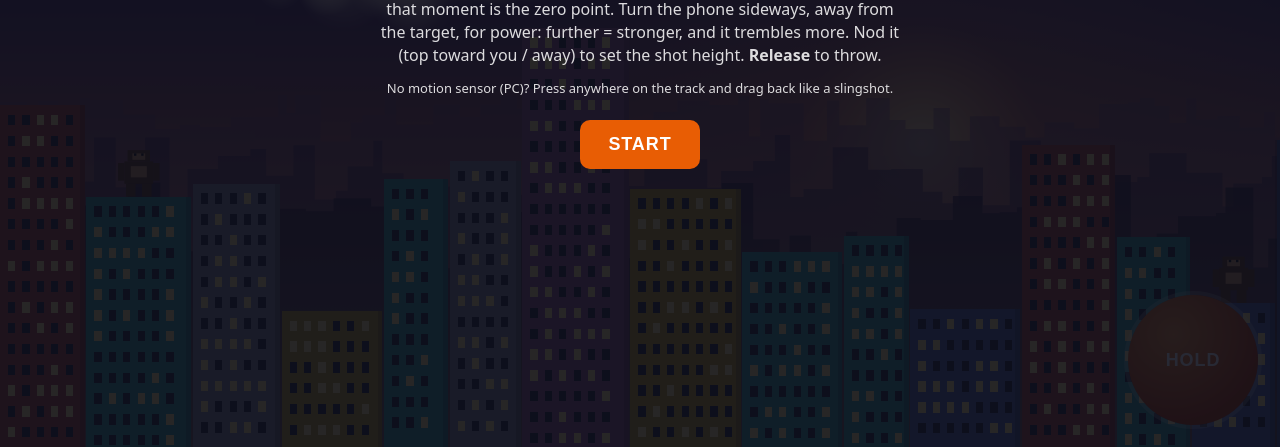
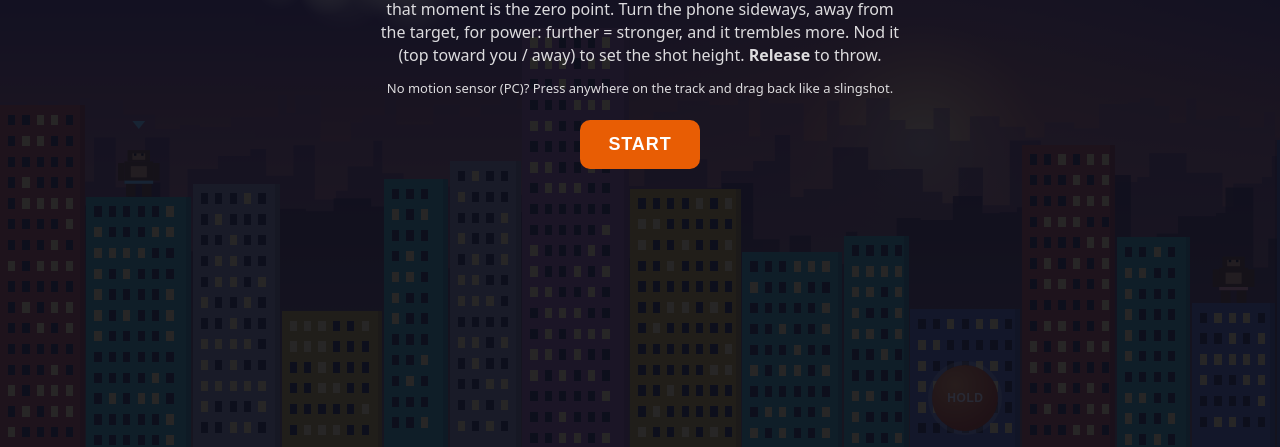
Before and after one commit to elefantistvan-creator/gorillas_amc, a plain HTML site: page index.html in a window 1280 px wide. Shown: the part 353-800 px from the top of the page. Drawn offline with Linux system fonts and the light colour scheme.

Commit message:
Gameplay: 2 players take turns, score, new track after a hit; time-dependent tremble with max; smaller HOLD button moved inward
Co-Authored-By: Claude Opus 5.5 <noreply@anthropic.com>
Claude-Session: https://claude.ai/code/session_015YLqYxFEoKNzMtsmrUJneN

```diff
--- a/index.html
+++ b/index.html
@@ -15,12 +15,12 @@
   .btn{position:fixed;border:0;color:#fff;font-weight:700;letter-spacing:.05em;
     background:rgba(20,24,40,.55);border-radius:10px;padding:10px 14px;font-size:14px;
     -webkit-tap-highlight-color:transparent}
-  #shoot{bottom:22px;width:130px;height:130px;border-radius:50%;font-size:18px;
+  #shoot{bottom:16px;width:66px;height:66px;border-radius:50%;font-size:12px;padding:0;
     background:radial-gradient(circle at 35% 30%,#ff9a3c,#c2410c 70%);
     box-shadow:0 0 0 4px rgba(255,255,255,.25)}
-  #shoot.right{right:22px} #shoot.left{left:22px}
+  #shoot.right{right:22vw} #shoot.left{left:22vw}
   #shoot.held{background:radial-gradient(circle at 35% 30%,#ffd166,#e85d04 70%);
-    box-shadow:0 0 0 8px rgba(255,209,102,.45)}
+    box-shadow:0 0 0 6px rgba(255,209,102,.45)}
   #top{position:fixed;top:10px;right:10px;display:flex;gap:8px}
   #top .btn{position:static}
   #panel{position:fixed;top:56px;right:10px;width:290px;max-height:calc(100vh - 70px);
@@ -44,7 +44,7 @@
 <button id="shoot" class="btn right">HOLD</button>
 <div id="top">
   <button class="btn" id="bNew">NEW TRACK</button>
-  <button class="btn" id="bCal">ZERO</button>
+  <button class="btn" id="bCal">RESET</button>
   <button class="btn" id="bSet">⚙</button>
 </div>
 <div id="panel">
@@ -59,6 +59,7 @@
   <label>Max tilt (gravity) <span><input type="range" id="sTilt" min="2" max="9" step="0.5"><b id="vTilt"></b></span></label>
   <label>Max throw speed <span><input type="range" id="sSpeed" min="600" max="1800" step="50"><b id="vSpeed"></b></span></label>
   <label>Tremble <span><input type="range" id="sTremble" min="0" max="2" step="0.1"><b id="vTremble"></b></span></label>
+  <label>Tremble max (long aim) <span><input type="range" id="sTrMax" min="1" max="8" step="0.5"><b id="vTrMax"></b></span></label>
   <label>Gravity <span><input type="range" id="sGrav" min="400" max="1600" step="50"><b id="vGrav"></b></span></label>
   <label>Smoothing <span><input type="range" id="sSmooth" min="0.05" max="1" step="0.05"><b id="vSmooth"></b></span></label>
   <label>Vibration <input type="checkbox" id="cVib"></label>
@@ -83,7 +84,7 @@
 <script>
 'use strict';
 // ---------- settings ----------
-const DEF={ver:5,src:'split',spTurn:30,spTilt:30,moveX:20,moveY:15,leak:1.5,turn:25,tilt:5,speed:1150,tremble:1,grav:900,smooth:0.3,vib:true,invX:false,invY:false,prev:true,wind:true,left:false};
+const DEF={ver:6,trMax:4,src:'split',spTurn:30,spTilt:30,moveX:20,moveY:15,leak:1.5,turn:25,tilt:5,speed:1150,tremble:1,grav:900,smooth:0.3,vib:true,invX:false,invY:false,prev:true,wind:true,left:false};
 let S=Object.assign({},DEF);
 try{const j=JSON.parse(localStorage.getItem('amc_settings')||'null'); if(j && j.ver===DEF.ver) Object.assign(S,j);}catch(e){}
 function saveS(){try{localStorage.setItem('amc_settings',JSON.stringify(S));}catch(e){}}
@@ -146,7 +147,14 @@ function buildBg(){
 // ---------- buildings (the "cheap" layer) ----------
 const PAL=['#3aa6a0','#b5473a','#8a8f99','#c9a227','#5d6fb0','#9c5d8a'];
 let blds=[], craters=[], bCanvas=null, bCtx=null;
-let monkey={x:0,y:0}, target={x:0,y:0,alive:true};
+let monkey={x:0,y:0,alive:true}, target={x:0,y:0,alive:true};
+// game: two apes take turns. turn 0 = left ape (P1) throws right, turn 1 = right ape (P2) throws left
+let turn=0, score=[0,0], roundOver=false, nextStarter=1, turnWait=0;
+function shooter(){ return turn?target:monkey; }
+function victim(){ return turn?monkey:target; }
+function side(){ return turn?-1:1; }
+function handOf(ape,sd){ return {x:ape.x+sd*HAND.dx, y:ape.y+HAND.dy}; }
+const PCOL=['#7dd3fc','#fca5a5'];
 function newTrack(){
   blds=[]; craters=[];
   let x=0;
@@ -156,8 +164,9 @@ function newTrack(){
     blds.push({x,y:WH-h,w,h,col:PAL[Math.floor(Math.random()*PAL.length)]}); x+=w+2;
   }
   const mb=blds[1], tb=blds[blds.length-2];
-  monkey={x:mb.x+mb.w/2,y:mb.y};
+  monkey={x:mb.x+mb.w/2,y:mb.y,alive:true};
   target={x:tb.x+tb.w/2,y:tb.y,alive:true};
+  roundOver=false; turnWait=0;
   wind = S.wind ? Math.round((Math.random()*2-1)*120) : 0;
   drawBuildings(); initClouds(); banana=null; parts=[]; trail=[];
 }
@@ -187,8 +196,8 @@ function solidAt(x,y){
 }
 
 // ---------- gorilla sprite (blocky, own design) ----------
-function drawApe(x,y,armUp,flash){
-  ctx.save(); ctx.translate(x,y);
+function drawApe(x,y,armUp,flash,dir,pc){
+  ctx.save(); ctx.translate(x,y); if(dir<0) ctx.scale(-1,1);
   const c=flash?'#fff':'#6b3f1d', f='#d9a066';
   ctx.fillStyle=c;
   ctx.fillRect(-14,-58,28,14);      // head
@@ -198,6 +207,7 @@ function drawApe(x,y,armUp,flash){
   if(armUp){ ctx.fillRect(18,-62,8,22);} else { ctx.fillRect(18,-42,8,22);} // throwing arm
   ctx.fillStyle=f; ctx.fillRect(-8,-54,16,8); ctx.fillRect(-10,-38,20,14);
   ctx.fillStyle='#111'; ctx.fillRect(-6,-54,3,3); ctx.fillRect(3,-54,3,3);
+  if(pc){ ctx.fillStyle=pc; ctx.fillRect(-18,-20,36,4); } // player belt
   ctx.restore();
 }
 const HAND={dx:22,dy:-60};
@@ -278,7 +288,7 @@ const nPh=[Math.random()*6,Math.random()*6,Math.random()*6,Math.random()*6];
 function noise(t,o){ return Math.sin(t*13.1+nPh[o])*.5+Math.sin(t*21.7+nPh[o+1])*.3+Math.sin(t*34.3+nPh[o]*2)*.2; }
 
 function startHold(){
-  if(banana) return;
+  if(banana||roundOver||turnWait>0) return;
   holding=true; holdT0=performance.now();
   if(hasSensor && !mouseMode){ ref={x:g.x,y:g.y,z:g.z}; rot.x=0; rot.y=0; gsm.x=0; gsm.y=0; mv.vx=mv.vy=mv.px=mv.py=0; R0=(hasOri&&ori)?rotMat(ori.a,ori.b,ori.g):null; }
   vib(15);
@@ -288,7 +298,8 @@ function endHold(){
   if(!holding) return; holding=false; shootBtn.classList.remove('held');
   if(pull.t<0.05){ pushLog('cancel (no tension)'); return; }
   const v=pull.t*S.speed, a=pull.ang;
-  banana={x:monkey.x+HAND.dx,y:monkey.y+HAND.dy,vx:Math.cos(a)*v,vy:-Math.sin(a)*v,rot:0,t:0};
+  const hp=handOf(shooter(),side());
+  banana={x:hp.x,y:hp.y,vx:Math.cos(a)*v,vy:-Math.sin(a)*v,rot:0,t:0,by:turn};
   banana.shot={t:Math.round(pull.t*100),a:Math.round(a*180/Math.PI)};
   trail=[]; vib(30);
 }
@@ -304,22 +315,22 @@ function computePull(now){
     let rv={x:rot.x,y:rot.y};
     if(hasOri&&R0&&ori){ rv=relRotVec(R0,rotMat(ori.a,ori.b,ori.g)); }
     const r=toScreen({x:rv.x,y:rv.y});
-    let turn=-r.y, nod=r.x;               // turn away from the target = power, top toward you = higher
-    if(S.invX) turn=-turn; if(S.invY) nod=-nod;
-    const k=Math.min(1,S.smooth*2); gsm.x+=(turn-gsm.x)*k; gsm.y+=(nod-gsm.y)*k;
+    let tw=-r.y*side(), nod=r.x;          // turn away from the current target = power, top toward you = higher
+    if(S.invX) tw=-tw; if(S.invY) nod=-nod;
+    const k=Math.min(1,S.smooth*2); gsm.x+=(tw-gsm.x)*k; gsm.y+=(nod-gsm.y)*k;
     tension=Math.max(0,Math.min(1,(gsm.x-1)/(S.spTurn-1)));
     const h=Math.max(-1,Math.min(1,gsm.y/S.spTilt));
     const angDeg=Math.max(2,Math.min(85,45+h*43));
-    dirx=Math.cos(angDeg*Math.PI/180); diry=Math.sin(angDeg*Math.PI/180);
+    dirx=side()*Math.cos(angDeg*Math.PI/180); diry=Math.sin(angDeg*Math.PI/180);
     dx=gsm.x; dy=gsm.y;
   } else if(S.src==='move'){
     // sideways (away from the target) = tension, up/down = shot height. No rotation used.
-    let hx=-mv.px, vy=-mv.py;            // move left = pull, move down = higher shot
+    let hx=-mv.px*side(), vy=-mv.py;     // move away from the target = pull, move down = higher shot
     if(S.invX) hx=-hx; if(S.invY) vy=-vy;
     tension=Math.max(0,Math.min(1,hx/(S.moveX/100)));
     const h=Math.max(-1,Math.min(1,vy/(S.moveY/100)));
     const angDeg=Math.max(2,Math.min(85,45+h*43));
-    dirx=Math.cos(angDeg*Math.PI/180); diry=Math.sin(angDeg*Math.PI/180);
+    dirx=side()*Math.cos(angDeg*Math.PI/180); diry=Math.sin(angDeg*Math.PI/180);
     dx=mv.px*100; dy=mv.py*100;          // cm, for the debug panel
   } else if(S.src==='gyro' && (hasOri||hasGyro)){
     // rotation about screen x = pitch (top toward you), about screen y = turn left/right
@@ -344,8 +355,10 @@ function computePull(now){
     if(m>0.001){ dirx=-px/m; diry=-py/m; }
     dx=px; dy=py;
   }
-  // tremble: grows with tension²
-  const tt=now/1000, tr=S.tremble*tension*tension;
+  // tremble: grows with tension² and with aiming time (up to the menu max)
+  const held=(now-holdT0)/1000, tf=Math.min(S.trMax, 1+0.5*held);
+  pull.tf=tf;
+  const tt=now/1000, tr=S.tremble*tension*tension*tf;
   const angJ=tr*noise(tt,0)*(7*Math.PI/180);
   const tenJ=tr*noise(tt,2)*0.03;
   pull.ang=Math.atan2(diry,dirx)+angJ;
@@ -365,27 +378,35 @@ function step(dt){
     const sub=4, h=dt/sub;
     for(let i=0;i<sub&&banana;i++){
       b.vx+=wind*h; b.vy+=S.grav*h; b.x+=b.vx*h; b.y+=b.vy*h; b.rot+=h*14;
-      if(target.alive && Math.hypot(b.x-target.x,b.y-(target.y-30))<30){
-        boom(b.x,b.y,60,true); target.alive=false; hitText='HIT!'; hitT=1.8;
-        pushLog(`T ${b.shot.t}%  A ${b.shot.a}°  → HIT`); banana=null; break;
+      const me=b.by?target:monkey, foe=b.by?monkey:target, P=`P${b.by+1}`;
+      if(foe.alive && Math.hypot(b.x-foe.x,b.y-(foe.y-30))<30){
+        boom(b.x,b.y,60,true); foe.alive=false; score[b.by]++;
+        hitText=`${P} HIT!`; hitT=2.2; endRound();
+        pushLog(`${P} T ${b.shot.t}% A ${b.shot.a}° → HIT`); banana=null; break;
       }
-      if(b.t>0.25 && Math.hypot(b.x-monkey.x,b.y-(monkey.y-30))<26){
-        boom(b.x,b.y,50,true); hitText='OWN GOAL'; hitT=1.8;
-        pushLog(`T ${b.shot.t}%  A ${b.shot.a}°  → self`); banana=null; break;
+      if(b.t>0.25 && me.alive && Math.hypot(b.x-me.x,b.y-(me.y-30))<26){
+        boom(b.x,b.y,50,true); me.alive=false; score[1-b.by]++;
+        hitText='OWN GOAL'; hitT=2.2; endRound();
+        pushLog(`${P} T ${b.shot.t}% A ${b.shot.a}° → self`); banana=null; break;
       }
       if(solidAt(b.x,b.y)){
         boom(b.x,b.y,28,false);
-        const dist=Math.round(Math.abs(b.x-target.x));
-        pushLog(`T ${b.shot.t}%  A ${b.shot.a}°  → ${dist}px from target`); banana=null; break;
+        const dist=Math.round(Math.abs(b.x-foe.x));
+        pushLog(`${P} T ${b.shot.t}% A ${b.shot.a}° → ${dist}px off`); banana=null; nextTurn(); break;
       }
-      if(b.x<-300||b.x>WW+300){ pushLog(`T ${b.shot.t}%  A ${b.shot.a}°  → out`); banana=null; break; }
+      if(b.x<-300||b.x>WW+300){ pushLog(`${P} T ${b.shot.t}% A ${b.shot.a}° → out`); banana=null; nextTurn(); break; }
     }
     if(banana){ trail.push({x:b.x,y:b.y}); if(trail.length>28) trail.shift(); }
   }
   for(const p of parts){ p.vx*=0.98; p.vy+=600*dt; p.x+=p.vx*dt; p.y+=p.vy*dt; p.l-=dt; }
   parts=parts.filter(p=>p.l>0);
   if(flashT>0) flashT-=dt; if(hitT>0) hitT-=dt;
+  if(turnWait>0){ turnWait-=dt; if(turnWait<=0){ turnWait=0; if(roundOver){ newTrack(); turn=nextStarter; nextStarter=1-nextStarter; bannerT=1.2; } } }
+  if(bannerT>0) bannerT-=dt;
 }
+let bannerT=1.2;
+function nextTurn(){ turn=1-turn; turnWait=0.7; bannerT=1.4; }
+function endRound(){ roundOver=true; turnWait=2.4; }
 function boom(x,y,r,big){
   addCrater(x,y,r); flashT=big?0.35:0.18; vib(big?[60,40,90]:40);
   for(let i=0;i<(big?60:26);i++){
@@ -407,13 +428,16 @@ function render(now){
   ctx.imageSmoothingEnabled=true;
 
   // apes
-  const shakeA = holding ? S.tremble*pull.t*pull.t*2.5 : 0;
-  drawApe(monkey.x+(Math.random()-.5)*shakeA, monkey.y, holding, false);
-  if(target.alive) drawApe(target.x,target.y,false,false);
+  const shakeA = holding ? S.tremble*pull.t*pull.t*(pull.tf||1)*2.5 : 0;
+  const sh=shooter(), jx=(Math.random()-.5)*shakeA;
+  if(monkey.alive) drawApe(monkey.x+(sh===monkey?jx:0), monkey.y, holding&&turn===0, false, 1, PCOL[0]);
+  if(target.alive) drawApe(target.x+(sh===target?jx:0), target.y, holding&&turn===1, false, -1, PCOL[1]);
+  // whose turn: small marker over the shooter
+  if(!roundOver && !banana && sh.alive){ ctx.fillStyle=PCOL[turn]; ctx.beginPath(); const mx=sh.x, my=sh.y-84+Math.sin(now/200)*3; ctx.moveTo(mx-8,my-10); ctx.lineTo(mx+8,my-10); ctx.lineTo(mx,my); ctx.fill(); }
 
   // slingshot band + preview
   if(holding && pull.t>0){
-    const hx=monkey.x+HAND.dx, hy=monkey.y+HAND.dy;
+    const hp0=handOf(shooter(),side()), hx=hp0.x, hy=hp0.y;
     const L=20+pull.t*110;
     const px=hx-Math.cos(pull.ang)*L, py=hy+Math.sin(pull.ang)*L;
     const col=`hsl(${50-pull.t*50},100%,60%)`;
@@ -444,6 +468,13 @@ function render(now){
   // flash (drawn glow, no shadowBlur)
   if(flashT>0){ ctx.setTransform(1,0,0,1,0,0); ctx.fillStyle=`rgba(255,240,200,${flashT})`; ctx.fillRect(0,0,cv.width,cv.height); W2S(); }
   if(hitT>0){ ctx.font='bold 90px system-ui'; ctx.textAlign='center'; ctx.fillStyle=`rgba(255,209,102,${Math.min(1,hitT)})`; ctx.fillText(hitText,WW/2,300); }
+  else if(bannerT>0 && !roundOver){ ctx.font='bold 64px system-ui'; ctx.textAlign='center'; ctx.globalAlpha=Math.min(1,bannerT); ctx.fillStyle=PCOL[turn]; ctx.fillText(`PLAYER ${turn+1}`,WW/2,260); ctx.globalAlpha=1; }
+  // score
+  ctx.font='bold 40px system-ui'; ctx.textAlign='center';
+  ctx.fillStyle='rgba(12,14,26,.55)'; ctx.fillRect(WW/2-110,14,220,56);
+  ctx.fillStyle=PCOL[0]; ctx.fillText(`P1 ${score[0]}`,WW/2-50,57);
+  ctx.fillStyle='#fff'; ctx.fillText(':',WW/2,55);
+  ctx.fillStyle=PCOL[1]; ctx.fillText(`${score[1]} P2`,WW/2+50,57);
 
   drawHUD();
 }
@@ -470,7 +501,8 @@ function drawHUD(){
   ctx.fillText(mouseMode?`LOCK ${document.pointerLockElement?'ON':'OFF'}   pull ${mouseCur?Math.round(mouseCur.x)+','+Math.round(mouseCur.y):'-'}`:screenAngle()+'° screen',x+10,y+110);
   // log
   ctx.font='12px monospace'; ctx.fillStyle='rgba(255,255,255,.85)';
-  log.forEach((l,i)=>ctx.fillText(l,x+4,y+140+i*16));
+  ctx.fillStyle='rgba(255,255,255,.75)';
+  log.forEach((l,i)=>ctx.fillText(l,x+4,CH-14-i*16)); // bottom-left, away from the apes
 }
 
 // ---------- loop ----------
@@ -518,8 +550,8 @@ document.addEventListener('mouseup',e=>{
   try{ if(document.pointerLockElement) document.exitPointerLock(); }catch(err){}
 });
 
-document.getElementById('bNew').onclick=()=>{ newTrack(); log=[]; };
-document.getElementById('bCal').onclick=()=>{ target.alive=true; if(hasSensor) ref={x:g.x,y:g.y,z:g.z}; };
+document.getElementById('bNew').onclick=()=>{ newTrack(); log=[]; bannerT=1.2; };
+document.getElementById('bCal').onclick=()=>{ score=[0,0]; turn=0; nextStarter=1; newTrack(); log=[]; bannerT=1.2; };
 document.getElementById('bSet').onclick=()=>document.getElementById('panel').classList.toggle('open');
 
 function bindRange(id,key,fmt){ const el=document.getElementById(id), v=document.getElementById('v'+id.slice(1));
@@ -535,6 +567,7 @@ bindRange('sTurn','turn',v=>v+'°');
 bindRange('sTilt','tilt',v=>Math.round(Math.asin(Math.min(1,v/9.81))*180/Math.PI)+'°');
 bindRange('sSpeed','speed',v=>v);
 bindRange('sTremble','tremble',v=>v.toFixed(1));
+bindRange('sTrMax','trMax',v=>'×'+v);
 bindRange('sGrav','grav',v=>v);
 bindRange('sSmooth','smooth',v=>v.toFixed(2));
 bindChk('cVib','vib'); bindChk('cInvX','invX'); bindChk('cInvY','invY'); bindChk('cPrev','prev');
@@ -556,7 +589,7 @@ document.getElementById('bStart').onclick=async()=>{
 resize(); newTrack(); placeBtn(); requestAnimationFrame(loop);
 if('serviceWorker' in navigator && location.protocol==='https:'){ navigator.serviceWorker.register('sw.js').catch(()=>{}); }
 // expose for testing
-window.__amc={S,g,get ref(){return ref},set ref(v){ref=v},startHold,endHold,get banana(){return banana},pull,setSensor(){hasSensor=true}};
+window.__amc={get turn(){return turn}, get score(){return score}, S,g,get ref(){return ref},set ref(v){ref=v},startHold,endHold,get banana(){return banana},pull,setSensor(){hasSensor=true}};
 </script>
 </body>
 </html>
--- a/sw.js
+++ b/sw.js
@@ -1,4 +1,4 @@
-var CACHE = 'gorillas-amc-v5';
+var CACHE = 'gorillas-amc-v6';
 var FILES = ['./', './index.html', './manifest.json', './icon-192.png', './icon-512.png'];
 self.addEventListener('install', function (e) {
   e.waitUntil(caches.open(CACHE).then(function (c) { return c.addAll(FILES); }));
```
